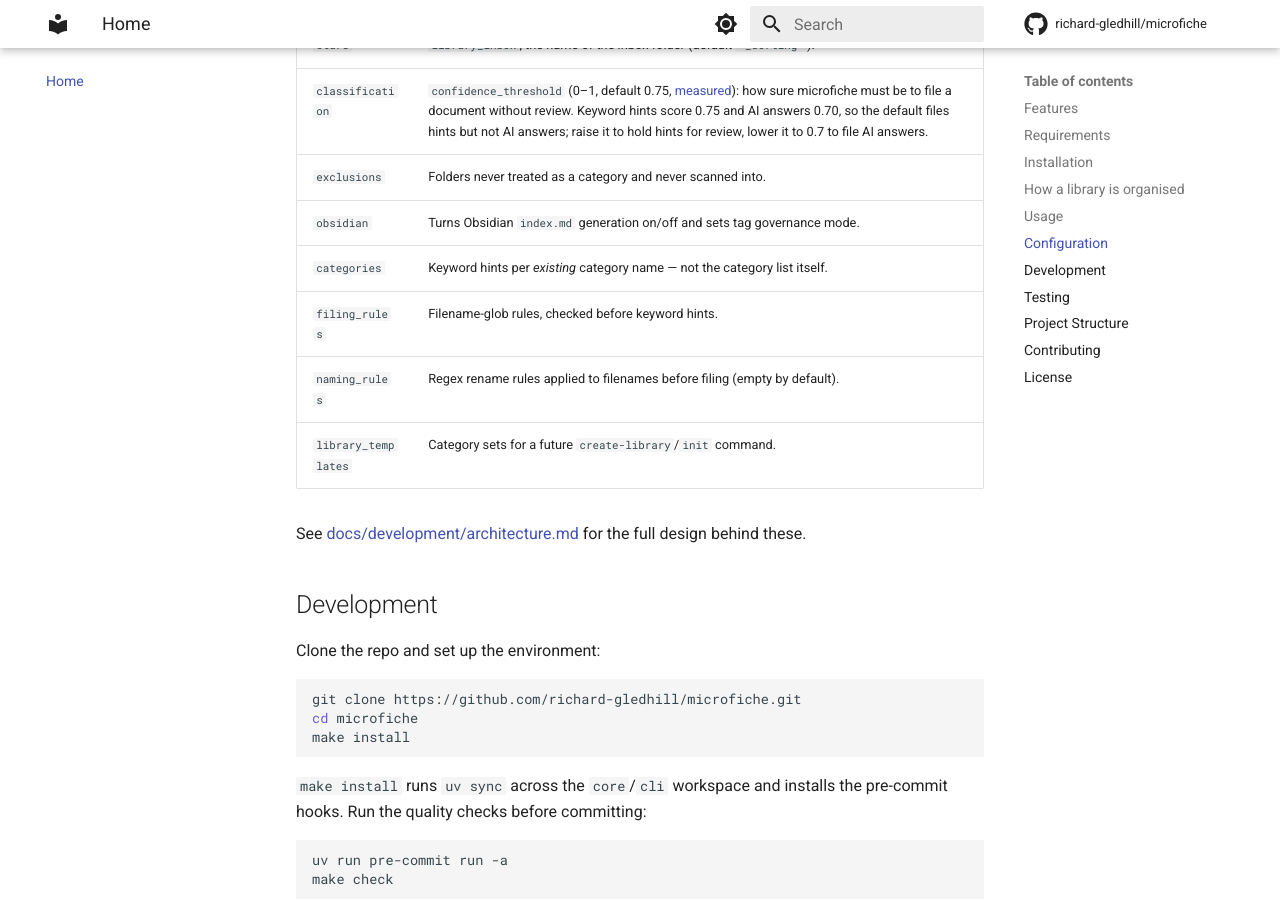
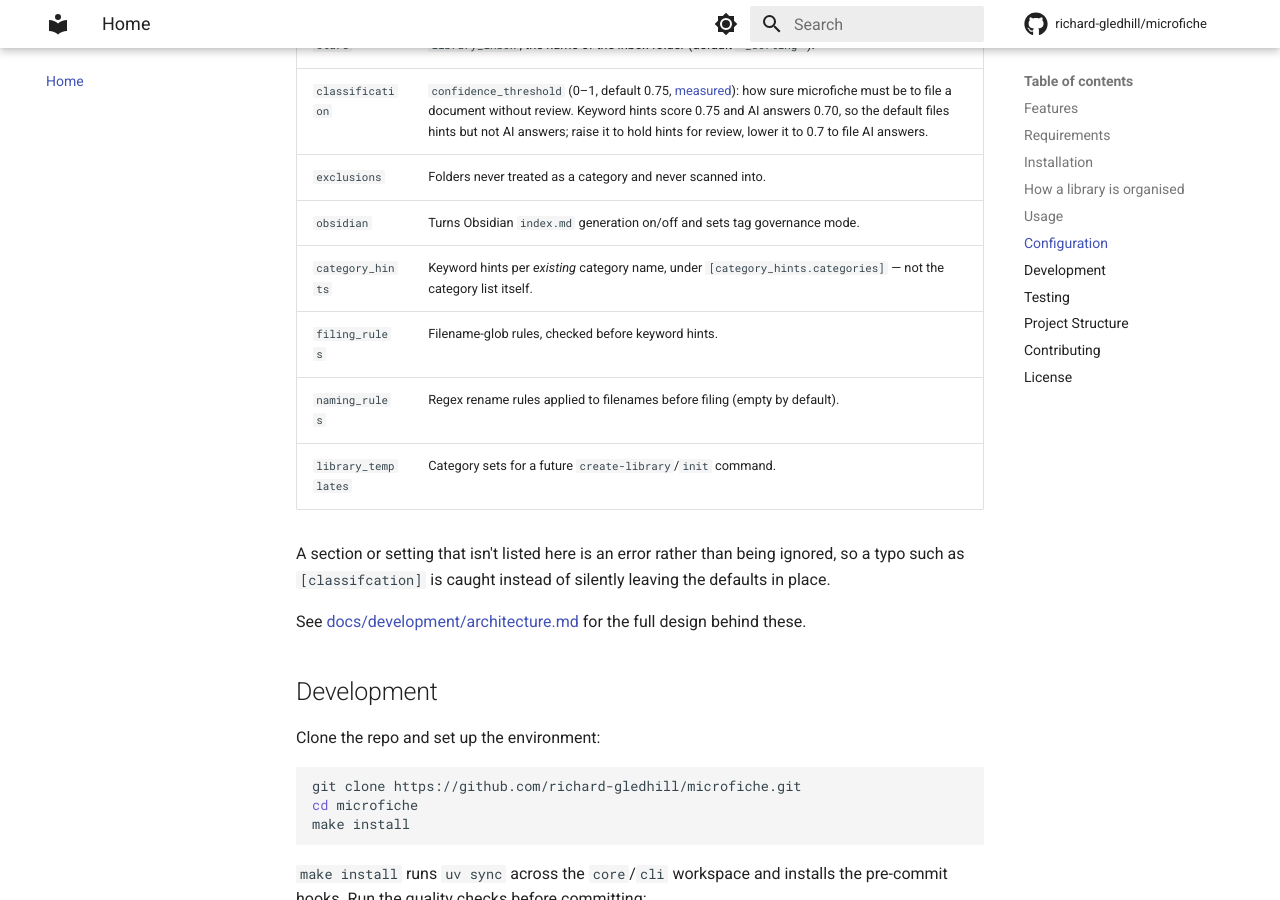
Before and after one commit to richard-gledhill/microfiche, an MkDocs documentation site: the page built from docs/index.md, in a window 1280 px wide and 900 px high, scrolled down 4151 px. Built offline with MkDocs 1.6.1 and Material for MkDocs 9.7.7, drawn with Linux system fonts in a browser that asks for light colours; comment, search, counter and statistics services are not loaded.

Commit message:
docs: fix the stale config section row and note that unknown keys are errors
The README config table listed `categories`, but the section is
`[category_hints.categories]`. Now that unknown sections are rejected, a user
following the old row would hit an error. Also say that an unlisted section or
setting is an error rather than ignored.

Co-Authored-By: Claude Sonnet 5.5 <noreply@anthropic.com>

```diff
--- a/README.md
+++ b/README.md
@@ -174,10 +174,13 @@ Obsidian's or similar file explorer). To set up a new library, copy the defaults
 | `classification` | `confidence_threshold` (0–1, default 0.75, [measured](https://github.com/richard-gledhill/microfiche/blob/main/docs/development/calibration.md)): how sure microfiche must be to file a document without review. Keyword hints score 0.75 and AI answers 0.70, so the default files hints but not AI answers; raise it to hold hints for review, lower it to 0.7 to file AI answers. |
 | `exclusions` | Folders never treated as a category and never scanned into. |
 | `obsidian` | Turns Obsidian `index.md` generation on/off and sets tag governance mode. |
-| `categories` | Keyword hints per *existing* category name — not the category list itself. |
+| `category_hints` | Keyword hints per *existing* category name, under `[category_hints.categories]` — not the category list itself. |
 | `filing_rules` | Filename-glob rules, checked before keyword hints. |
 | `naming_rules` | Regex rename rules applied to filenames before filing (empty by default). |
 | `library_templates` | Category sets for a future `create-library`/`init` command. |
+
+A section or setting that isn't listed here is an error rather than being ignored, so a typo such as
+`[classifcation]` is caught instead of silently leaving the defaults in place.
 
 See [docs/development/architecture.md](https://github.com/richard-gledhill/microfiche/blob/main/docs/development/architecture.md)
 for the full design behind these.
--- a/microfiche/README.md
+++ b/microfiche/README.md
@@ -13,7 +13,7 @@ yet — see [docs/development/architecture.md](../docs/development/architecture.
 |---|---|
 | `library_structure` | Depth of the group/category hierarchy (default: 2 levels), and `library_inbox`, the inbox folder name (default `"_sorting"`). |
 | `exclusions` | Folders never treated as a category and never scanned into. |
-| `categories` | Keyword hints per *existing* category name — not the category list itself. |
+| `category_hints` | Keyword hints per *existing* category name, under `[category_hints.categories]` — not the category list itself. |
 | `filing_rules` | Filename-glob rules, checked before keyword hints. |
 | `naming_rules` | Regex rename rules applied to filenames before filing (empty by default). |
 | `library_templates` | Category sets for a future `create-library`/`init` command. |
```
